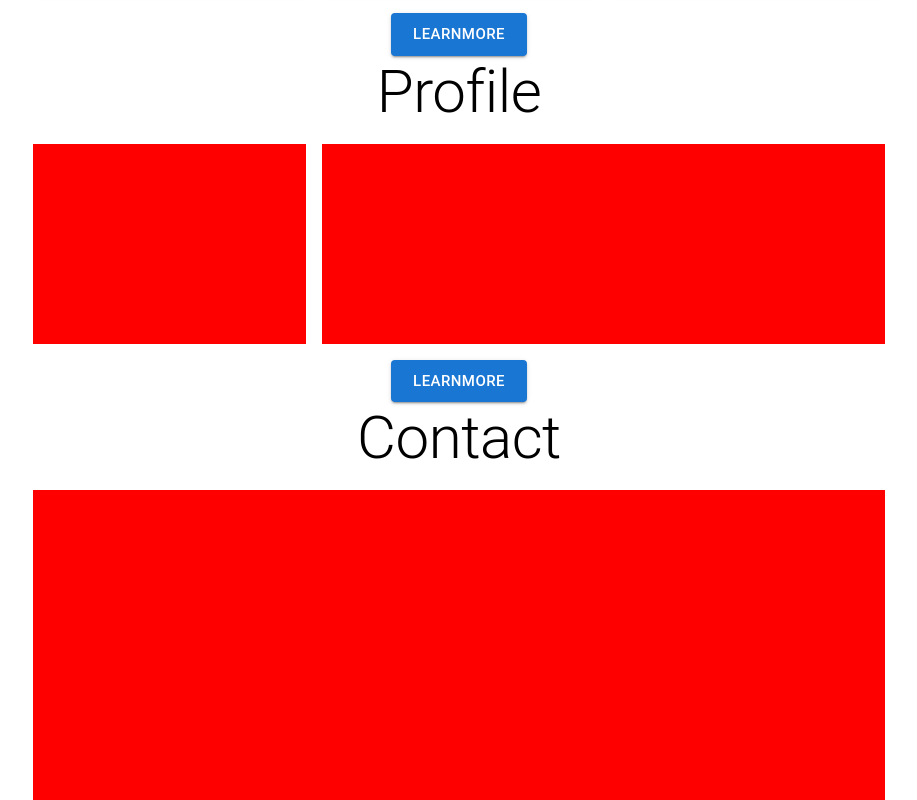
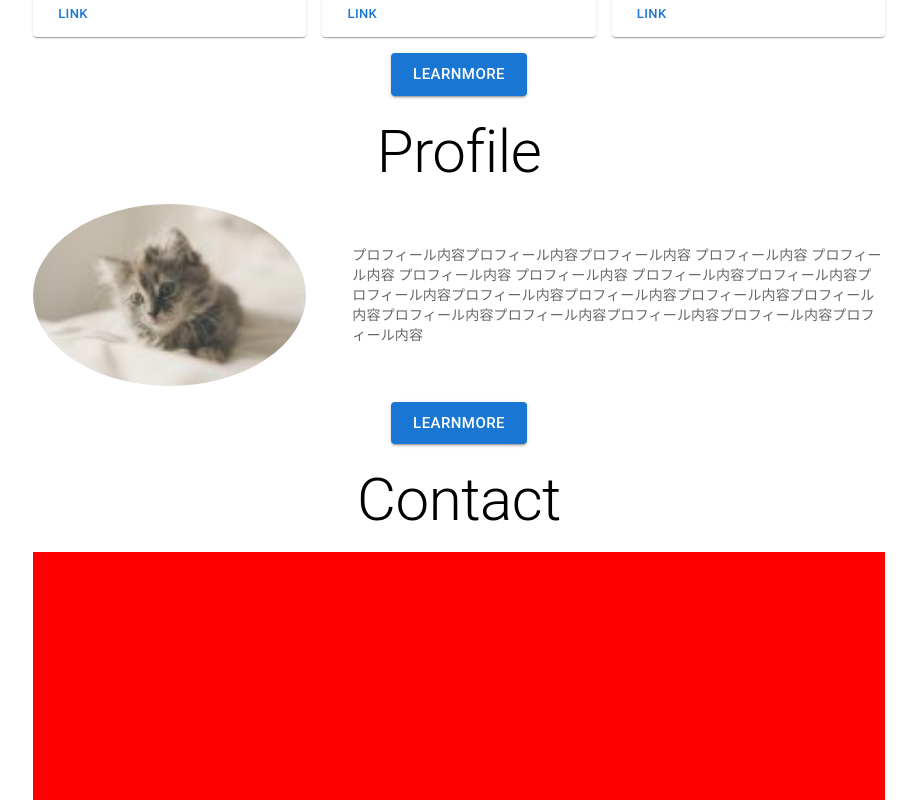
Before and after one commit to m-shimizu-f-50/react-system, a React (Create React App) app: page / in a window 1280 px wide. Shown: the part 1320-2120 px from the top of the page, without its empty margins (181-1098 px from the left). Built offline with nearby package versions, Linux system fonts and the light colour scheme.

Commit message:
profile レイアウト修正

```diff
--- /dev/null
+++ b/src/components/Profile.tsx
@@ -0,0 +1,82 @@
+import React from 'react';
+import Box from '@mui/material/Box';
+import Grid from '@mui/material/Grid';
+import Typography from '@mui/material/Typography';
+import Button from '@mui/material/Button';
+
+const Profile: React.FC = () => {
+  return (
+    <>
+      <Grid container rowSpacing={2} columnSpacing={2}>
+        <Grid item xs={12} md={12} sx={{ textAlign: 'center' }}>
+          <Typography component='h2' variant='h2'>
+            Profile
+          </Typography>
+        </Grid>
+        <Grid
+          item
+          xs={12}
+          md={4}
+          sx={{
+            display: 'flex',
+            justifyContent: 'center',
+          }}
+        >
+          <Box
+            component='img'
+            sx={{
+              width: {
+                xs: '200px',
+                md: '100%',
+              },
+              height: {
+                xs: '200px',
+                md: 'auto',
+              },
+              borderRadius: '50%',
+            }}
+            src='/images/common/profile.png'
+            alt='プロフィール画像'
+          />
+          {/* <Box sx={{ width: '100%' }}>
+            <img
+              style={{ width: '100%', height: 'auto', borderRadius: '50%' }}
+              src='/images/common/profile.png'
+              alt='プロフィール画像'
+            />
+          </Box> */}
+        </Grid>
+        <Grid
+          item
+          xs={12}
+          md={8}
+          sx={{
+            display: 'flex',
+            alignItems: 'center',
+          }}
+        >
+          <Box
+            sx={{
+              width: '100%',
+              paddingLeft: { xs: '0px', md: '30px' },
+            }}
+          >
+            <Typography variant='body2' color='text.secondary'>
+              プロフィール内容プロフィール内容プロフィール内容 プロフィール内容
+              プロフィール内容 プロフィール内容 プロフィール内容
+              プロフィール内容プロフィール内容プロフィール内容プロフィール内容プロフィール内容プロフィール内容プロフィール内容プロフィール内容プロフィール内容プロフィール内容プロフィール内容プロフィール内容
+            </Typography>
+          </Box>
+        </Grid>
+
+        <Grid item xs={12} md={12} sx={{ textAlign: 'center' }}>
+          <Button variant='contained' size='large'>
+            LearnMore
+          </Button>
+        </Grid>
+      </Grid>
+    </>
+  );
+};
+
+export default Profile;
--- a/src/pages/homes/top.tsx
+++ b/src/pages/homes/top.tsx
@@ -8,6 +8,7 @@ import Button from '@mui/material/Button';
 import MV from '../../assets/images/mv.png';
 import SkillList from '../../components/SkillList';
 import ProductionList from '../../components/ProductionList';
+import Profile from '../../components/Profile';
 
 const Top: React.FC = () => {
   return (
@@ -19,6 +20,7 @@ const Top: React.FC = () => {
           backgroundSize: 'cover',
           backgroundPosition: 'center',
           position: 'relative',
+          marginBottom: '20px',
         }}
       >
         <Container
@@ -61,40 +63,38 @@ const Top: React.FC = () => {
           LearnMore
         </Button>
       </Box>
-      <Box>
+      <Box
+        sx={{
+          marginBottom: '20px',
+        }}
+      >
         <Container maxWidth='md'>
           <SkillList />
         </Container>
       </Box>
-      <Box>
+      <Box
+        sx={{
+          marginBottom: '20px',
+        }}
+      >
         <Container maxWidth='md'>
           <ProductionList />
         </Container>
       </Box>
-      <Box>
+      <Box
+        sx={{
+          marginBottom: '20px',
+        }}
+      >
         <Container maxWidth='md'>
-          <Grid container rowSpacing={2} columnSpacing={2}>
-            <Grid item xs={12} md={12} sx={{ textAlign: 'center' }}>
-              <Typography component='h2' variant='h2'>
-                Profile
-              </Typography>
-            </Grid>
-            <Grid item xs={12} md={4}>
-              <Box sx={{ height: 200, backgroundColor: 'red' }}></Box>
-            </Grid>
-            <Grid item xs={12} md={8}>
-              <Box sx={{ height: 200, backgroundColor: 'red' }}></Box>
-            </Grid>
-
-            <Grid item xs={12} md={12} sx={{ textAlign: 'center' }}>
-              <Button variant='contained' size='large'>
-                LearnMore
-              </Button>
-            </Grid>
-          </Grid>
+          <Profile />
         </Container>
       </Box>
-      <Box>
+      <Box
+        sx={{
+          marginBottom: '20px',
+        }}
+      >
         <Container maxWidth='md'>
           <Grid container rowSpacing={2} columnSpacing={2}>
             <Grid item xs={12} md={12} sx={{ textAlign: 'center' }}>
```
Also changed, not shown: public/images/common/profile.png (added).
